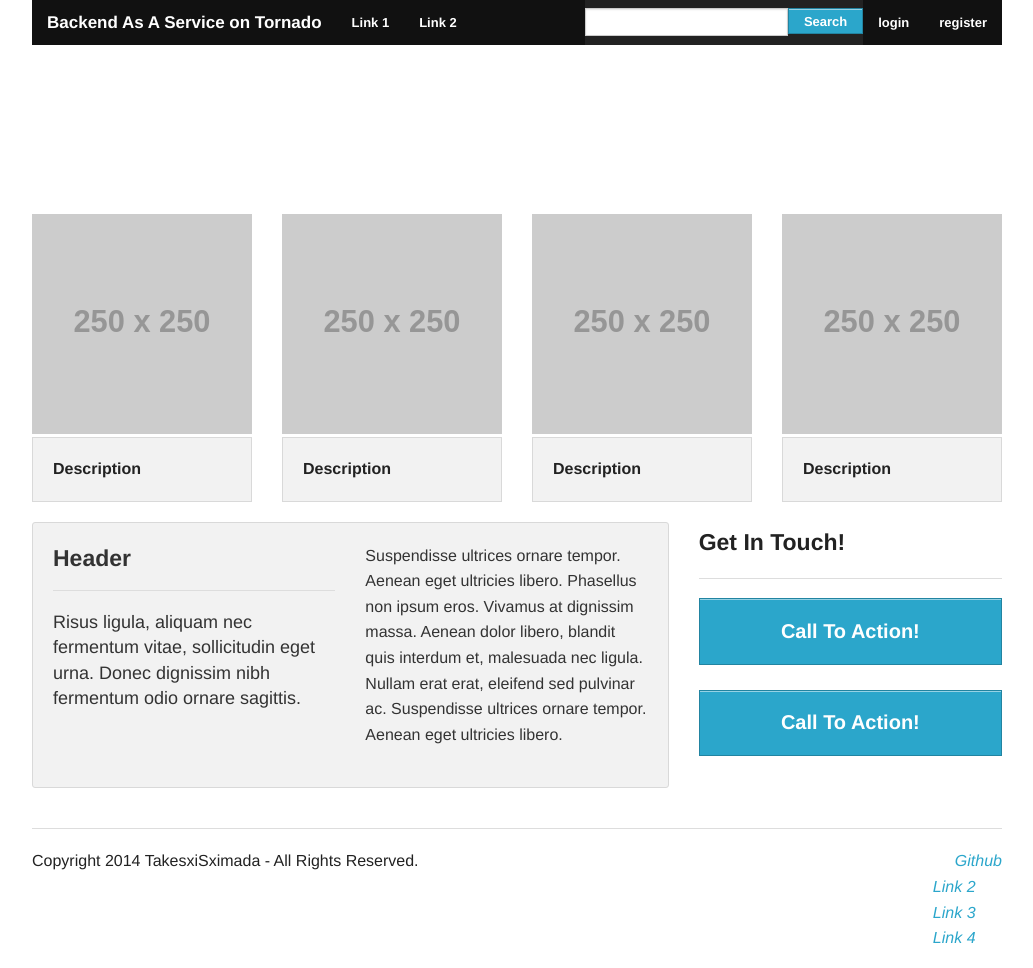
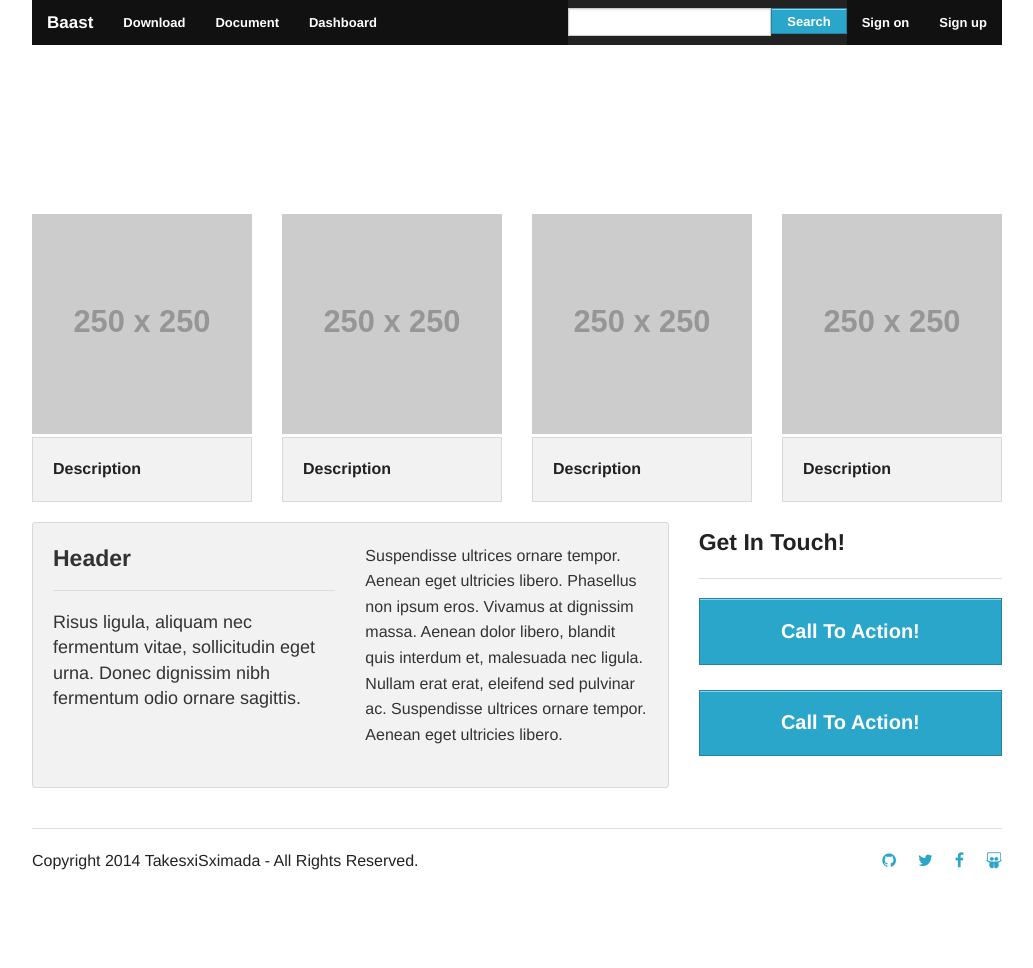
Before and after one commit to TakesxiSximada/baast, a website: page frontend/index.html in a window 1280 px wide. Shown: the whole page, without its empty margins (123-1156 px from the left). After the commit the page ends 894 px from the top, so only its background shows below. Drawn offline with nearby package versions, Linux system fonts and the light colour scheme; placeholder pictures from the web are drawn by us.

Commit message:
layoutを修正その2

```diff
--- a/frontend/index.html
+++ b/frontend/index.html
@@ -1,4 +1,3 @@
-
 <!DOCTYPE html>
 <!--[if IE 8]> 				 <html class="no-js lt-ie9" lang="en" > <![endif]-->
 <!--[if gt IE 8]><!--> <html class="no-js" lang="en" > <!--<![endif]-->
@@ -11,6 +10,8 @@
     <script src="/static/js/vendor/custom.modernizr.js"></script>
     <link href="/static/css/app.css" media="screen, projector, print" rel="stylesheet" type="text/css" />
 
+    <link href="/lib/font-awesome/css/font-awesome.css" rel="stylesheet" />
+    <script src="/lib/vue/dist/vue.js"></script>
   </head>
   <body>
     <div class="row">
@@ -19,7 +20,7 @@
           <ul class="title-area">
             <li class="name">
               <h1>
-                <a href="#">Backend As A Service on Tornado</a>
+                <a href="#">Baast</a>
               </h1>
             </li>
             <li class="toggle-topbar menu-icon"><a href="#"><span>menu</span></a></li>
@@ -27,8 +28,9 @@
 
           <section class="top-bar-section">
             <ul class="left">
-              <li><a href="#">Link 1</a></li>
-              <li><a href="#">Link 2</a></li>
+              <li><a href="#">Download</a></li>
+              <li><a href="#">Document</a></li>
+              <li><a href="#">Dashboard</a></li>
             </ul>
 
             <ul class="right">
@@ -46,10 +48,10 @@
 
               <span>
                 <li>
-                  <a class="" href="#">login</a>
+                  <a class="" href="#">Sign on</a>
                 </li>
                 <li>
-                  <a class="" href="#">register</a>
+                  <a class="" href="#">Sign up</a>
                 </li>
               </span>
             </ul>
@@ -157,10 +159,10 @@
           </div>
           <div class="large-6 columns">
             <ul class="inline-list right">
-              <li><a href="#"><i class=""><i>Github</a></li>
-              <li><a href="#">Link 2</a></li>
-              <li><a href="#">Link 3</a></li>
-              <li><a href="#">Link 4</a></li>
+              <li><a href="https://github.com/TakesxiSximada"><i class="fa fa-github"></i></a></li>
+              <li><a href="https://twitter.com/TakesxiSximada"><i class="fa fa-twitter"></i></a></li>
+              <li><a href="https://www.facebook.com/TakesxiSximada"><i class="fa fa-facebook"></i></a></li>
+              <li><a href="#"><i class="fa fa-slideshare"></i></a></li>
             </ul>
           </div>
         </div>
```
